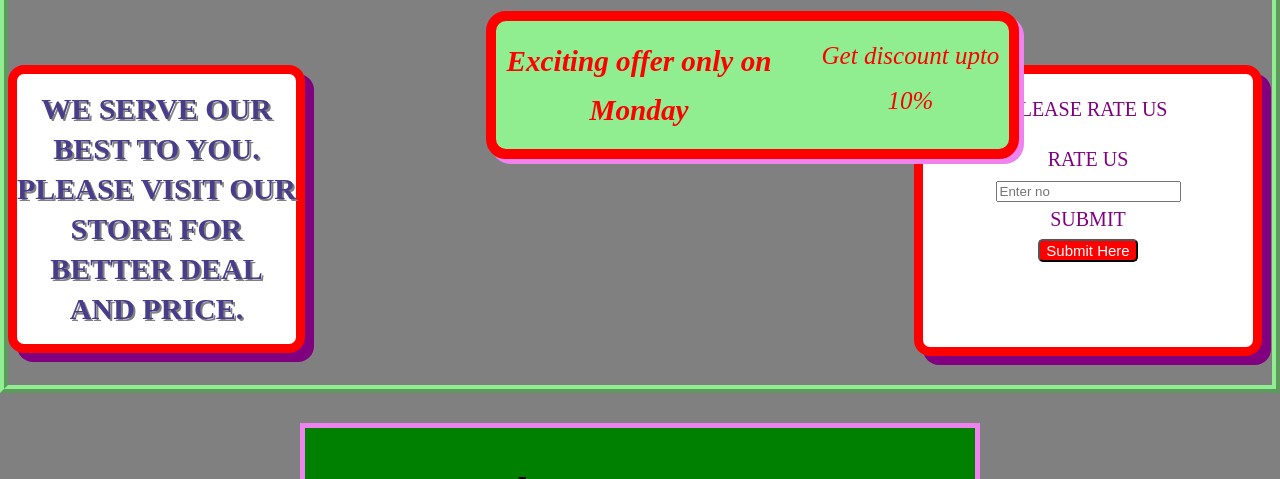
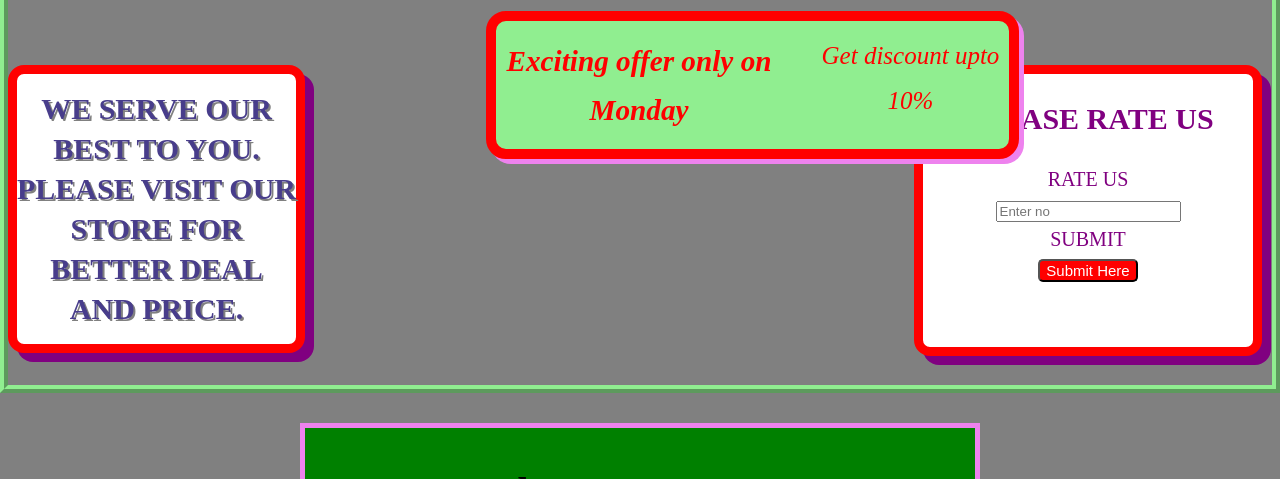
Before and after one commit to Piyu2912/CSSass3, a plain HTML site: page index.html in a window 1280 px wide. Shown: the part 621-1100 px from the top of the page. Drawn offline with Linux system fonts and the light colour scheme.

Commit message:
Final Changes

```diff
--- a/index.html
+++ b/index.html
@@ -39,7 +39,7 @@
         <p>AND PRICE.</p>
       </div>
       <div class="middle4">
-        <p>PLEASE RATE US</p>
+        <p class="rate">PLEASE RATE US</p>
         <div class="form">
           <form action="">
             <label for="rate">RATE US</label>
```
